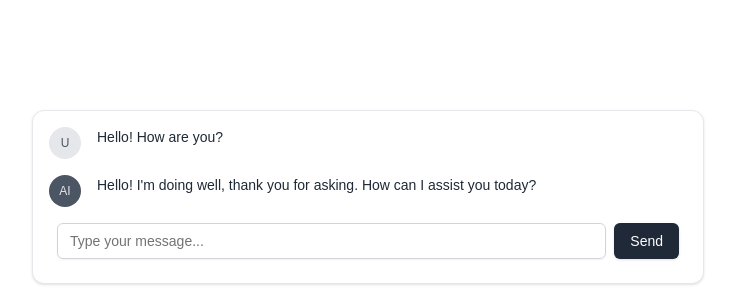
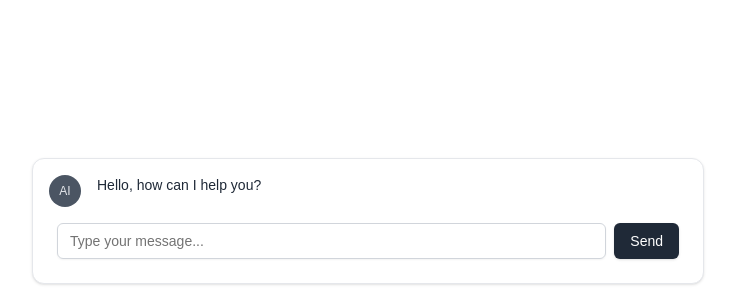
Before and after one commit to mariomeissner/joshu-assistant, a Next.js app: page / in a window 1280 px wide. Shown: the part 500-800 px from the top of the page, without its empty margins (272-1007 px from the left). Built offline with nearby package versions, Linux system fonts and the light colour scheme.

Commit message:
Added system prompt

```diff
--- a/components/chat.tsx
+++ b/components/chat.tsx
@@ -4,15 +4,11 @@ import { Message, useChat } from "ai/react";
 import { Button } from "@/components/ui/button";
 import { Card, CardContent, CardFooter } from "@/components/ui/card";
 import { Input } from "@/components/ui/input";
+import { systemPrompt } from "./systemPrompt";
 
 const mockMessages = [
-  { id: "1", role: "user", content: "Hello! How are you?" },
-  {
-    id: "2",
-    role: "assistant",
-    content:
-      "Hello! I'm doing well, thank you for asking. How can I assist you today?",
-  },
+  { id: "0", role: "system", content: systemPrompt },
+  { id: "1", role: "assistant", content: "Hello, how can I help you?" },
 ];
 
 export default function Chat() {
@@ -24,14 +20,13 @@ export default function Chat() {
     <div className="fixed inset-x-0 bottom-0 p-4">
       <Card className="w-full max-w-2xl mx-auto border-gray-200">
         <CardContent className="p-4 space-y-4">
-          {messages.map((message) => (
+          {messages.filter((message) => message.role != "system").map((message) => (
             <div key={message.id} className="flex items-start space-x-4">
               <div
-                className={`w-8 h-8 rounded-full flex items-center justify-center text-xs font-medium ${
-                  message.role === "user"
-                    ? "bg-gray-200 text-gray-600"
-                    : "bg-gray-600 text-gray-200"
-                }`}
+                className={`w-8 h-8 rounded-full flex items-center justify-center text-xs font-medium ${message.role === "user"
+                  ? "bg-gray-200 text-gray-600"
+                  : "bg-gray-600 text-gray-200"
+                  }`}
                 aria-label={message.role === "user" ? "User" : "AI"}
               >
                 {message.role === "user" ? "U" : "AI"}
--- /dev/null
+++ b/components/systemPrompt.tsx
@@ -0,0 +1,11 @@
+export const systemPrompt = `
+# Here are past activities of more experienced employees
+## Task Scheduling an email
+- Tanaka-san receives an email from a client to reschedule a meeting with the boss.
+- Boss is very important and we can't just simply change his time.
+- Tanaka-san knows that the client is very important and we need to prioritize the client.
+- Tanaka-san prioritizes the client. Per their request, Tanaka moved the meeting with them despite it clashes with another important meeting with the boss
+
+
+You are an assistant that helps onboarding a new employee. You know everything about the past employee. You have access to their activities and the files. Help the new employe take appropriate actions based on the actions of past employees. Keep your answer very concise within one paragraph.
+`
```
Also changed, not shown: 1 other file (tests, documents, lock files or other folders).
